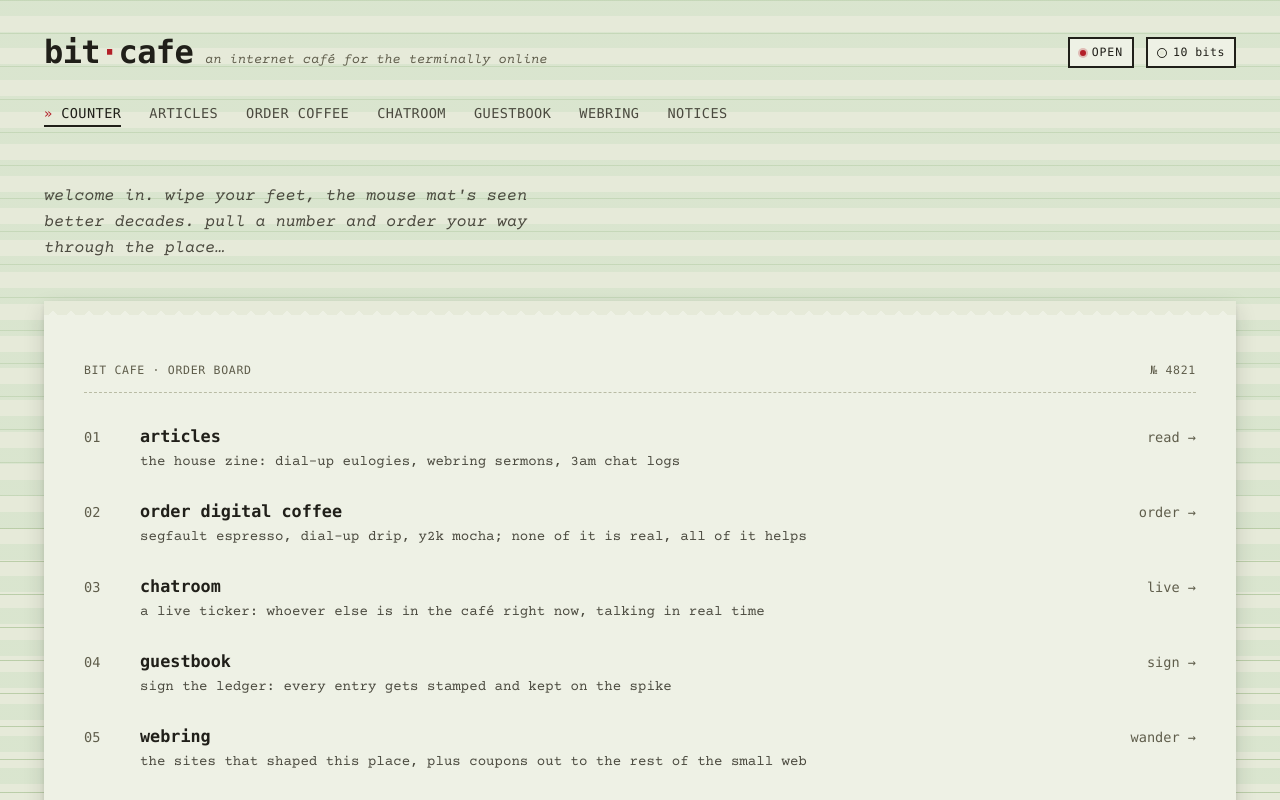
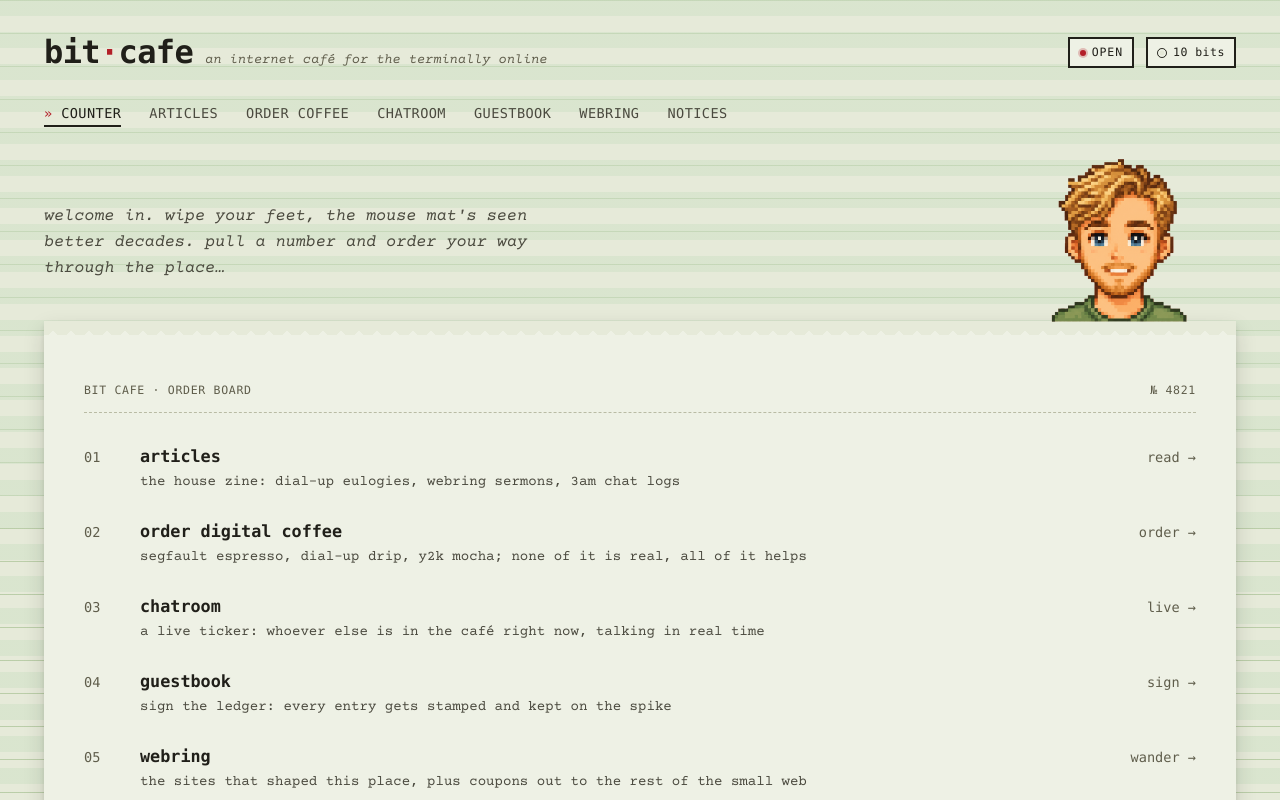
Before and after one commit to shanepontet-dev/bitcafe, a website with bundled scripts: page index.html in a window 1280 px wide. Shown: the top 800 px of the page. Built offline with nearby package versions, Linux system fonts and the light colour scheme; a web font is replaced by a local one.

Commit message:
add fletcher's photo above the counter-page order board
- desktop/tablet: pinned as the ticket's own first child, bottom:100%
  so it always sits flush against the ticket's top edge regardless of
  how the welcome line wraps; reserved space on .counter-intro so text
  never runs underneath it
- phone: a separate in-flow crop, left-aligned under the welcome text,
  also flush against the ticket (zeroed the ticket's top margin there)
- more breathing room between the nav and the welcome line on both
  breakpoints, phone gets extra since the nav wraps to two rows there

```diff
--- a/css/style.css
+++ b/css/style.css
@@ -263,11 +263,62 @@ nav.primary-nav a[aria-current="page"]::before{ content:"» "; color: var(--red)
 .stamp.small{ font-size:.62rem; padding:.4em .7em; }
 
 /* ---- homepage specifics ---------------------------------------------*/
-.hero-counter{ padding-top: var(--space-6); }
+.hero-counter{ padding-top: var(--space-7); }
+@media (max-width: 640px){
+  /* .wrap.hero-counter (not just .hero-counter): the generic mobile
+     ".wrap{ padding: 0 var(--space-4) }" reset further down the
+     stylesheet has equal specificity and comes later, so it was
+     silently winning the padding-top tug-of-war and undoing this. the
+     compound selector outranks it regardless of source order. nav
+     wraps to two rows on phone, which already eats vertical space, but
+     the gap before "welcome in..." still read as tighter than desktop
+     -- give it a bit more room here specifically. */
+  .wrap.hero-counter{ padding-top: var(--space-8); }
+}
 .counter-intro{
   font-family: var(--font-body); font-style: italic;
   color: var(--ink-soft); font-size: 1.05rem;
   max-width: 52ch;
+}
+/* fletcher, pinned above the order-board ticket -- decorative only (he's
+   introduced properly, with real alt text, down in the about-counter
+   ticket), so both copies below are aria-hidden. two different crops
+   for two different layouts rather than one element reflowing awkwardly
+   between them:
+   - phone: a plain in-flow image, left-aligned, under the welcome line
+   - wider: pinned to the top of the ticket itself (it's the ticket's own
+     first child) with bottom:100%, so its bottom edge always sits flush
+     with the ticket's top edge no matter how many lines the intro
+     wraps to, and a z-index above the ticket so it reads in front. */
+.hero-photo{ display:block; height:auto; pointer-events:none; user-select:none; }
+
+.hero-photo-mobile{
+  width: clamp(6rem, 32vw, 8.5rem);
+  margin: var(--space-4) 0 0;
+}
+.hero-photo-desktop{ display:none; }
+
+@media (max-width: 640px){
+  /* .hero-photo-mobile sits directly in flow right before the ticket --
+     zero the ticket's usual top margin so its bottom edge actually
+     touches the ticket's top edge, same rule as the desktop anchor
+     above just done in-flow instead of via bottom:100%. scoped to this
+     breakpoint only: above it .hero-photo-mobile is display:none and
+     the normal paragraph-to-ticket gap should stand. */
+  .hero-photo-mobile + .ticket{ margin-top: 0; }
+}
+
+@media (min-width: 641px){
+  .hero-photo-mobile{ display:none; }
+  .hero-photo-desktop{
+    display:block;
+    position:absolute; bottom:100%; right: var(--space-5);
+    width: clamp(7rem, 14vw, 12rem);
+    z-index:2;
+  }
+  /* reserve room for .hero-photo-desktop (max 12rem wide + margin) so
+     the intro line never wraps underneath it */
+  .counter-intro{ max-width: min(52ch, 100% - 13.5rem); }
 }
 .ticket-close{ margin-top: var(--space-5); }
 
--- a/index.html
+++ b/index.html
@@ -72,8 +72,10 @@ finish review, the verdict, and DESIGN.md.
 <main id="main">
   <section class="wrap hero-counter">
     <p class="counter-intro" data-print>welcome in. wipe your feet, the mouse mat's seen better decades. pull a number and order your way through the place…</p>
+    <img class="hero-photo hero-photo-mobile" src="img/fletcher-hero.png" width="1254" height="1254" alt="" aria-hidden="true">
 
     <div class="ticket ticket-torn" aria-labelledby="board-heading">
+      <img class="hero-photo hero-photo-desktop" src="img/fletcher-hero.png" width="1254" height="1254" alt="" aria-hidden="true">
       <div class="ticket-head">
         <span id="board-heading">bit cafe · order board</span>
         <span data-ticket-number>№ ----</span>
```
Also changed, not shown: img/fletcher-hero.png (added).
